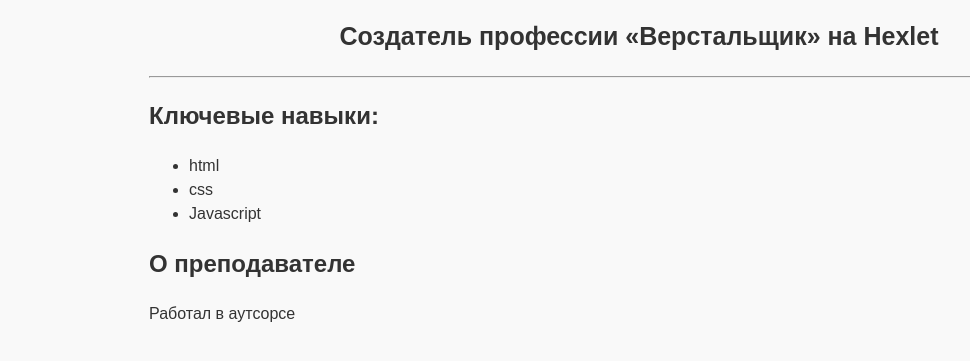
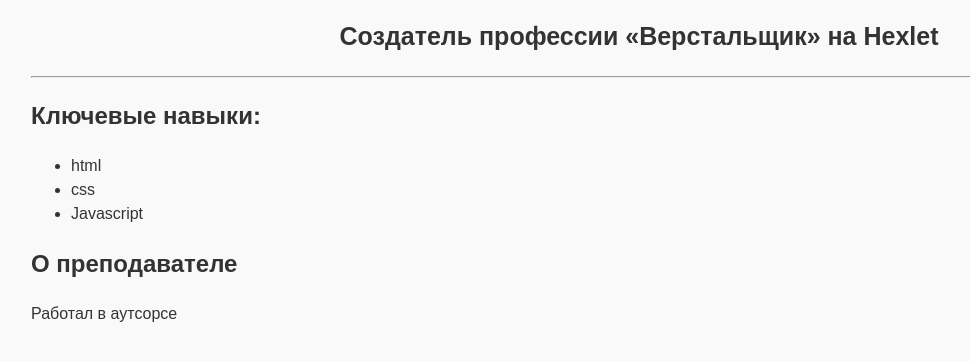
Before and after one commit to dinikGuitar/Myproject, a plain HTML site: page index.html in a window 1280 px wide. Shown: the part 81-442 px from the top of the page, without its empty margins (1-971 px from the left). Drawn offline with Linux system fonts and the light colour scheme.

Commit message:
изменил стиль в css
в теге body задал ширину в процентах

```diff
--- a/styles.css
+++ b/styles.css
@@ -5,7 +5,7 @@ body {
     background-color: #f9f9f9;
     color: #333333;
 
-    width: 980px;
+    width: 95%;
     margin: 0 auto;
   }
 
```
